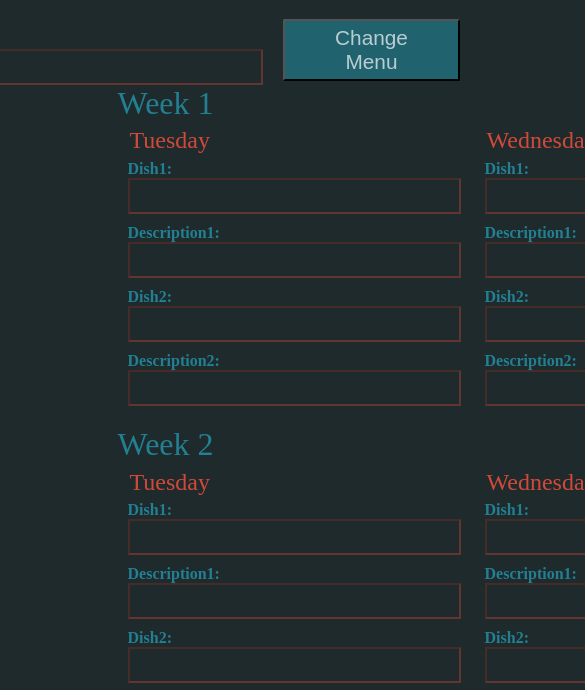
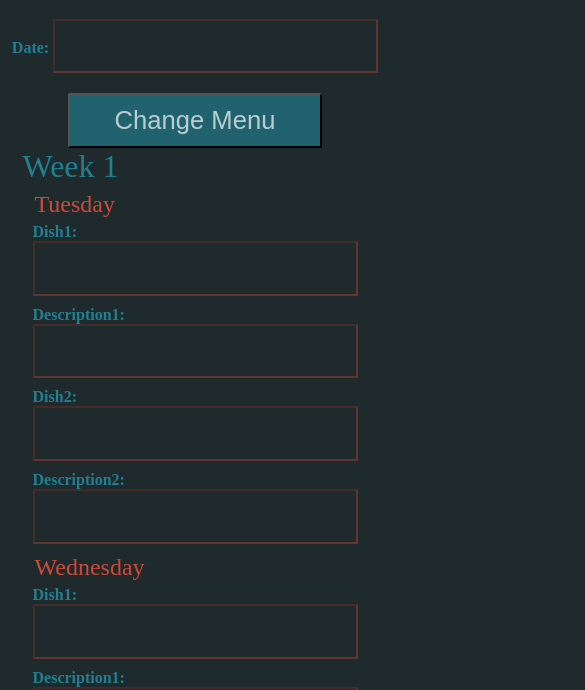
Before and after one commit to vmarin93/menu-generator, a website: page input.html in a window 390 px wide. Shown: the part 98-788 px from the top of the page, 585 px wide, since content can reach past the window. Drawn offline with Linux system fonts and the light colour scheme.

Commit message:
improved style for small and very big screens

```diff
--- a/input.css
+++ b/input.css
@@ -17,6 +17,7 @@ main {
 	justify-content: center;
 	align-items: baseline;
 	gap: 20px;
+	margin-bottom: 20px;
 }
 
 .date-submit input {
@@ -24,11 +25,12 @@ main {
 }
 
 .date-submit button {
-	font-size: 1.3rem;
+	font-size: 1.6rem;
 	padding: 5px 50px;
 	background-color: #24acc76e;
 	color: #ffffffb0;
 	border-radius: 2px;
+	height: 3.4vw;
 }
 
 .date-submit button:hover {
@@ -36,7 +38,7 @@ main {
 }
 
 input {
-	height: 30px;
+	height: 3.2vw;
 	min-width: 325px;
 	background-color: #1f2a2c00;
 	border-color: #e74d3c56;
@@ -73,3 +75,40 @@ label {
 	font-weight: bold;
 	color: #24acc7a9;
 }
+
+@media only screen and (max-width: 600px) {
+	main {
+		display: flex;
+		justify-content: center;
+	}
+
+	.date-submit {
+		flex-wrap: wrap;
+		justify-content: center;
+		align-items: center;
+		margin: auto;
+	}
+
+	.date-submit button {
+		padding: 10px;
+		width: 65vw;
+		height: 14vw;
+	}
+
+	input {
+		height: 14vw;
+		box-sizing: border-box;
+	}
+
+	.weeks {
+		flex-wrap: wrap;
+		justify-content: center;
+		align-items: center;
+		margin: auto;
+	}
+
+	.days {
+		align-items: center;
+		margin: auto;
+	}
+}
--- a/menu.css
+++ b/menu.css
@@ -24,26 +24,29 @@ header p {
 }
 
 main {
+	min-width: 50%;
+	max-width: fit-content;
+	margin: auto;
 	text-align: center;
 	background-color: rgba(255, 228, 196, 0.521);
-	margin-left: -10px;
 }
 
 section {
-	margin: 50px 165px 0 165px;
+	margin: auto;
+	padding: 0 50px;
 }
 
 .week-days {
 	display: flex;
 	justify-content: space-around;
-	margin: -10px auto;
+	margin: auto;
 }
 
 .week {
 	display: flex;
 	justify-content: space-between;
 	text-align: left;
-	margin: -10px auto;
+	margin: auto;
 }
 
 .day {
@@ -62,3 +65,31 @@ footer {
 	font-weight: bold;
 	color: #f8dcba;
 }
+
+@media only screen and (max-width: 600px) {
+	header h1 {
+		font-size: 1.5rem;
+	}
+
+	header p {
+		font-size: 1rem;
+	}
+
+	main {
+		padding: 10px;
+	}
+
+	section {
+		margin: 10px 0;
+	}
+
+	.day p {
+		padding-left: 5px;
+		margin: 0 5px;
+	}
+
+	footer {
+		font-size: 1rem;
+		margin-top: 10px;
+	}
+}
```
